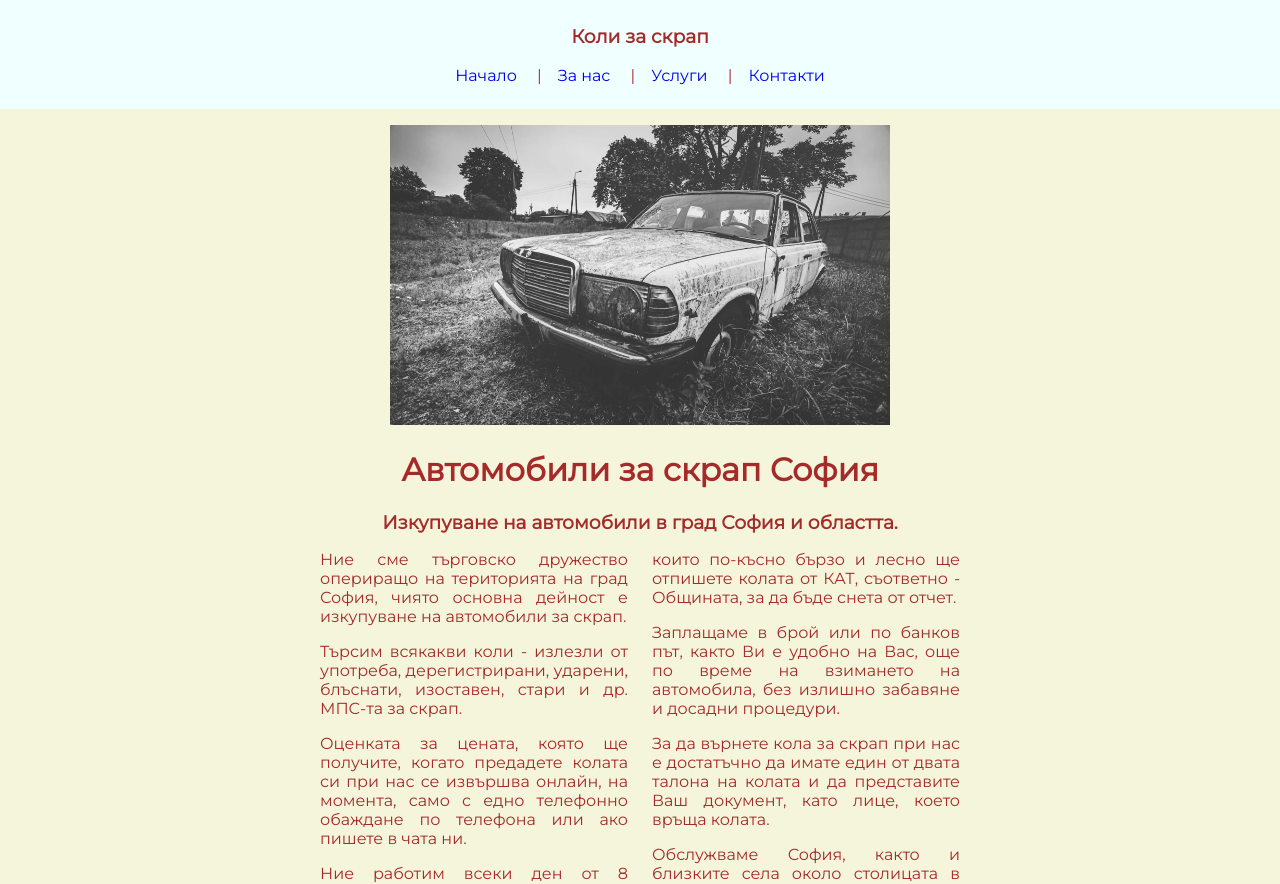
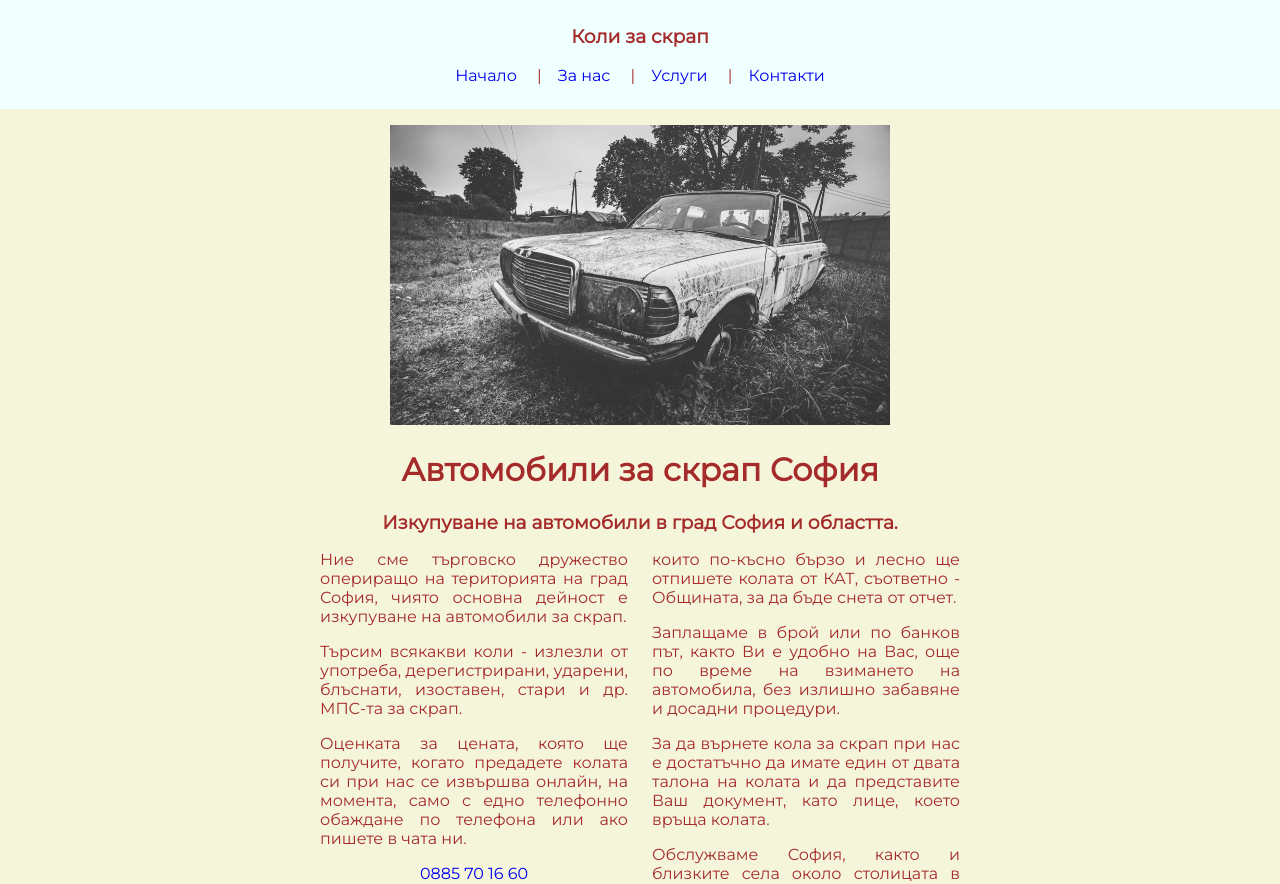
Before and after one commit to inweblife/avtoscrap, a Next.js app: page / in a window 1280 px wide. Shown: the top 884 px of the page. Built offline with nearby package versions, Linux system fonts and the light colour scheme.

Commit message:
Update index.tsx

```diff
--- a/pages/index.tsx
+++ b/pages/index.tsx
@@ -41,6 +41,10 @@ export default function Home() {
             при нас се извършва онлайн, на момента, само с едно телефонно
             обаждане по телефона или ако пишете в чата ни.
           </p>
+
+          <section className={styles.btn}>
+            <Link href="tel:0885701660">0885 70 16 60</Link>
+          </section>
 
           <p>
             Ние работим всеки ден от 8 сутринта до 20 вечерта, без почивен ден и
```
